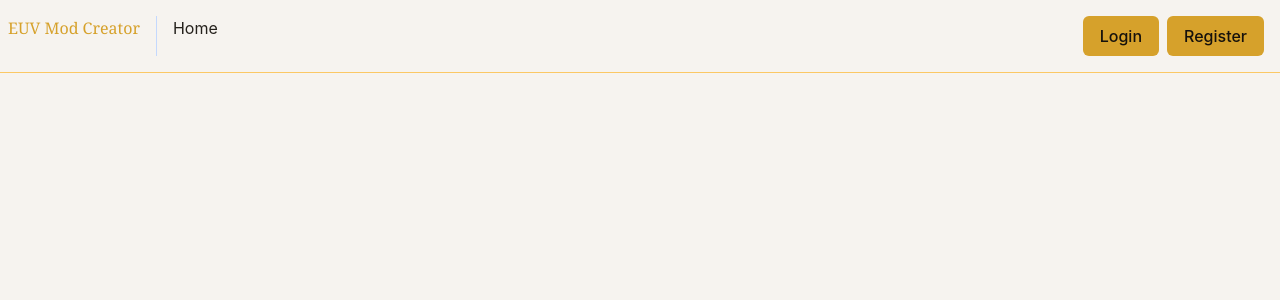
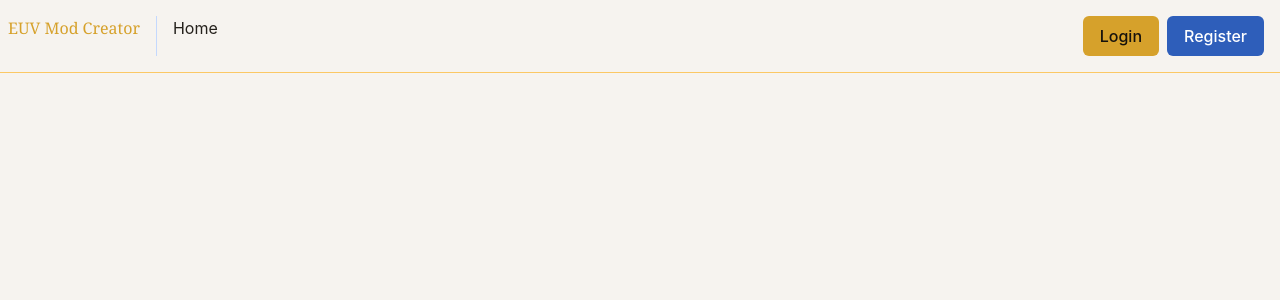
Before and after one commit to AndrePereira321/EUVModCreatorFront, a React (Vite) app: page / in a window 1280 px wide. Shown: the top 300 px of the page. Built offline with nearby package versions, Linux system fonts and the light colour scheme.

Commit message:
fix(menu): make the register button secondary

```diff
--- a/src/components/layout/AppMenu/AppMenu.tsx
+++ b/src/components/layout/AppMenu/AppMenu.tsx
@@ -31,7 +31,7 @@ export default function AppMenu() {
 			</div>
 			<div className="ml-auto flex gap-2 px-2">
 				<AppButton text={t("auth.login")}></AppButton>
-				<AppButton text={t("auth.register")}></AppButton>
+				<AppButton variant="secondary" text={t("auth.register")}></AppButton>
 			</div>
 		</nav>
 	);
```
